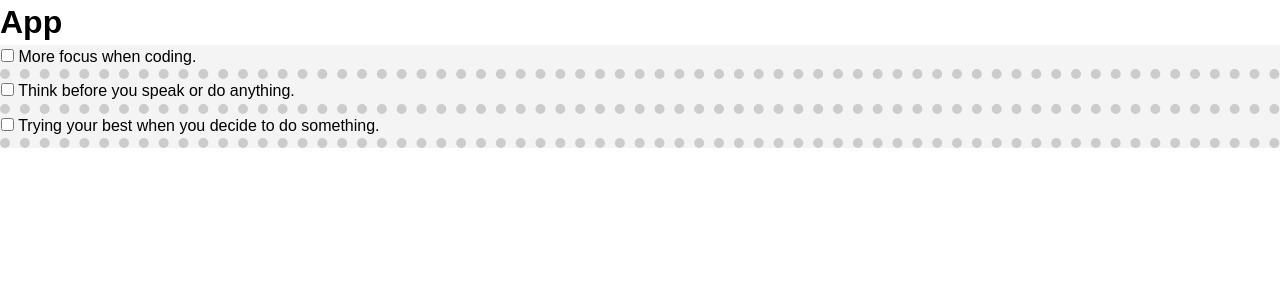
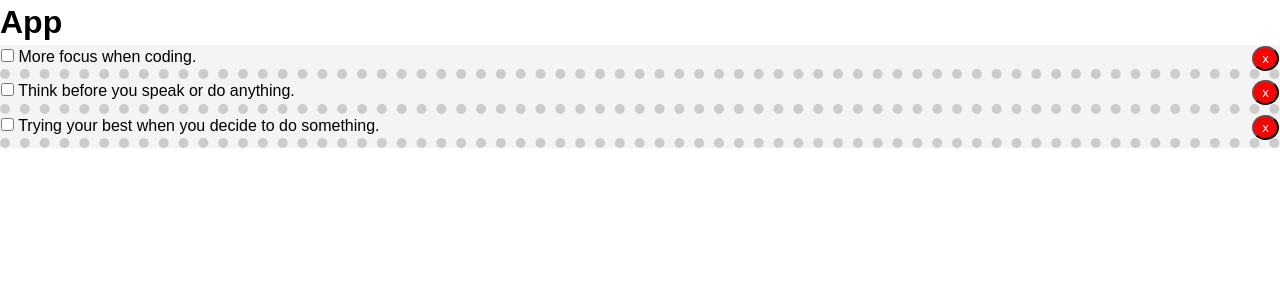
Before and after one commit to CodeLyoko2610/react-todo-app-02, a React (Create React App) app: page / in a window 1280 px wide. Shown: the top 300 px of the page. Built offline with nearby package versions, Linux system fonts and the light colour scheme.

Commit message:
Delete todo via setState and filter method

```diff
--- a/src/App.js
+++ b/src/App.js
@@ -26,22 +26,34 @@
   };
 
   //Toggle todo's complete
-  markComplete = (id) => {
-    this.setState({todos: this.state.todos.map(todo => {
-        if(todo.id === id){
+  markComplete = id => {
+    this.setState({
+      todos: this.state.todos.map(todo => {
+        if (todo.id === id) {
           todo.completed = !todo.completed;
         }
 
         return todo;
       })
-    })
-  }
+    });
+  };
+
+  delTodo = id => {
+    this.setState({
+      //todos: this.state.todos.filter(todo => todo.id !== id) //either way is okay
+      todos: [...this.state.todos.filter(todo => todo.id !== id)]
+    });
+  };
 
   render() {
     return (
       <div>
         <h1>App</h1>
-        <Todos todos={this.state.todos} markComplete = {this.markComplete} />
+        <Todos
+          todos={this.state.todos}
+          markComplete={this.markComplete}
+          delTodo={this.delTodo}
+        />
       </div>
     );
   }
--- a/src/components/TodoItem.js
+++ b/src/components/TodoItem.js
@@ -2,24 +2,30 @@
 import PropTypes from 'prop-types';
 
 export default class TodoItem extends React.Component {
-  getStyle = () =>{
+  getStyle = () => {
     return {
       background: '#f4f4f4',
       padding: '1px',
       borderBottom: '10px #ccc dotted',
-      textDecoration: this.props.todo.completed ? 'line-through':'none'
-    }
-  }
+      textDecoration: this.props.todo.completed ? 'line-through' : 'none'
+    };
+  };
 
   render() {
-    let {title, id} = this.props.todo; //Destructuring
+    let { title, id } = this.props.todo; //Destructuring
 
     return (
-      <div style = {this.getStyle()}>
+      <div style={this.getStyle()}>
         <p>
           {/* Together with this, pass also the id of the item where markComplete is invoked */}
-          <input type='checkbox' onChange={this.props.markComplete.bind(this, id)} /> {' '}
+          <input
+            type='checkbox'
+            onChange={this.props.markComplete.bind(this, id)}
+          />{' '}
           {title}
+          <button style={btnStyle} onClick={this.props.delTodo.bind(this, id)}>
+            x
+          </button>
         </p>
       </div>
     );
@@ -29,3 +35,12 @@
 TodoItem.propTypes = {
   todo: PropTypes.object.isRequired
 };
+
+let btnStyle = {
+  background: '#ff0000',
+  color: '#fff',
+  borderRadius: '50%',
+  padding: '3px 8px',
+  float: 'right',
+  cursor: 'pointer'
+};
--- a/src/components/Todos.js
+++ b/src/components/Todos.js
@@ -6,7 +6,14 @@
 
 export default class Todos extends React.Component {
   render() {
-    return this.props.todos.map(todo => <TodoItem key={todo.id} todo={todo} markComplete = {this.props.markComplete} />);
+    return this.props.todos.map(todo => (
+      <TodoItem
+        key={todo.id}
+        todo={todo}
+        markComplete={this.props.markComplete}
+        delTodo={this.props.delTodo}
+      />
+    ));
   }
 }
 
```
